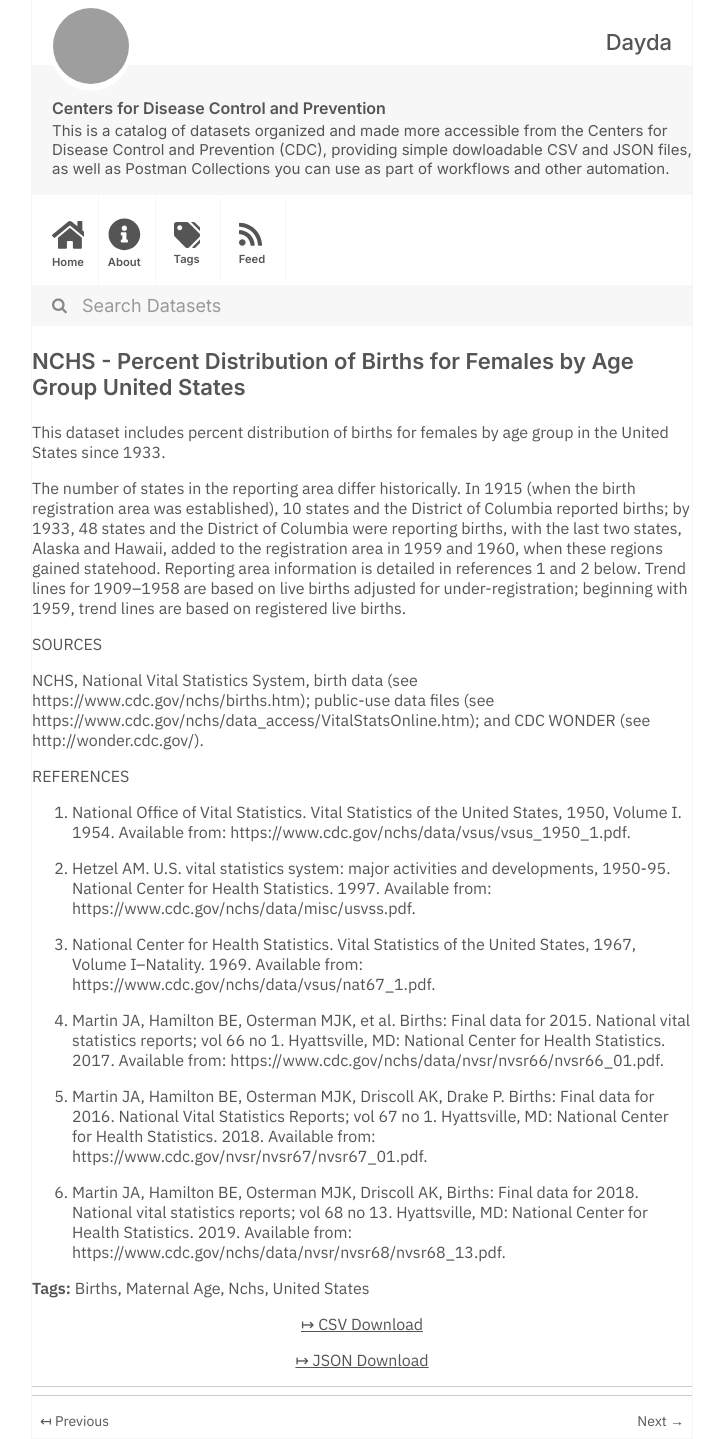
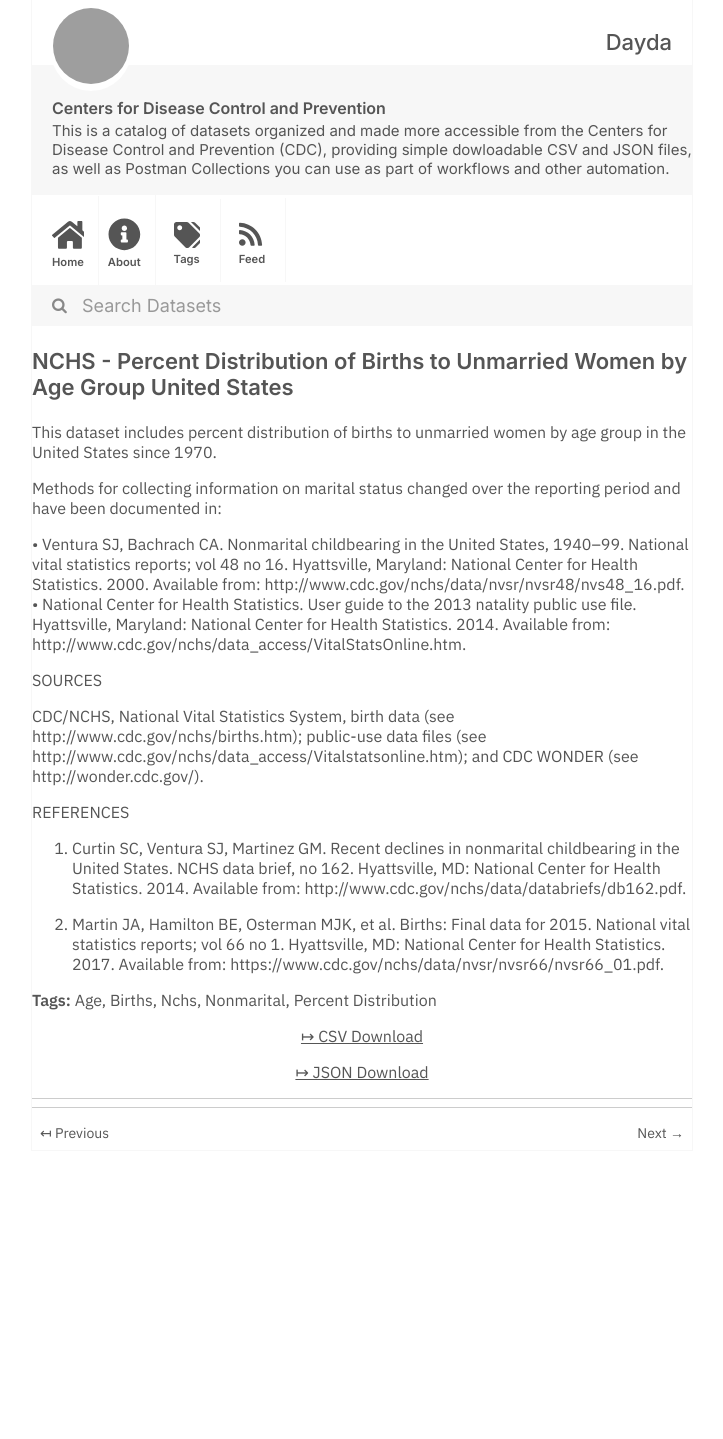
Before and after one commit to dayda-entities/centers-for-disease-control-and-prevention, a Jekyll site: the page built from _posts/2020-11-12-nchs-percent-distribution-of-b.md, in a window 1280 px wide. Shown: the whole page, without its empty margins (278-1001 px from the left). Built offline with Jekyll 4.4.1, drawn with Linux system fonts in a browser that asks for light colours; after the commit the page ends 1151 px from its top, so only the background shows below that; grey boxes are pictures that could not be loaded.

Commit message:
Publish Data

```diff
--- a/_posts/2020-11-12-nchs-percent-distribution-of-b.md
+++ b/_posts/2020-11-12-nchs-percent-distribution-of-b.md
@@ -1,38 +1,36 @@
 ---
-title: NCHS - Percent Distribution of Births for Females by Age Group United States
-created: '2020-11-12T12:14:58.216107'
-modified: '2021-04-21T19:27:53.852172'
+title: >-
+  NCHS - Percent Distribution of Births to Unmarried Women by Age Group United
+  States
+created: '2020-11-12T12:14:52.448830'
+modified: '2021-04-21T19:27:09.956126'
 state: active
 type: dataset
 tags:
+  - Age
   - Births
-  - Maternal Age
   - Nchs
-  - United States
+  - Nonmarital
+  - Percent Distribution
 groups: []
-csv_url: 'https://data.cdc.gov/api/views/isx2-c2ii/rows.csv?accessType=DOWNLOAD'
-json_url: 'https://data.cdc.gov/api/views/isx2-c2ii/rows.json?accessType=DOWNLOAD'
+csv_url: 'https://data.cdc.gov/api/views/hzd8-r9mj/rows.csv?accessType=DOWNLOAD'
+json_url: 'https://data.cdc.gov/api/views/hzd8-r9mj/rows.json?accessType=DOWNLOAD'
 layout: post
 
 ---
-This dataset includes percent distribution of births for females by age group in the United States since 1933.
+This dataset includes percent distribution of births to unmarried women by age group in the United States since 1970.
 
-The number of states in the reporting area differ historically. In 1915 (when the birth registration area was established), 10 states and the District of Columbia reported births; by 1933, 48 states and the District of Columbia were reporting births, with the last two states, Alaska and Hawaii, added to the registration area in 1959 and 1960, when these regions gained statehood. Reporting area information is detailed in references 1 and 2 below. Trend lines for 1909–1958 are based on live births adjusted for under-registration; beginning with 1959, trend lines are based on registered live births.
+Methods for collecting information on marital status changed over the reporting period and have been documented in:
+
+• Ventura SJ, Bachrach CA. Nonmarital childbearing in the United States, 1940–99. National vital statistics reports; vol 48 no 16. Hyattsville, Maryland: National Center for Health Statistics. 2000. Available from: http://www.cdc.gov/nchs/data/nvsr/nvsr48/nvs48_16.pdf.
+• National Center for Health Statistics. User guide to the 2013 natality public use file. Hyattsville, Maryland: National Center for Health Statistics. 2014. Available from: http://www.cdc.gov/nchs/data_access/VitalStatsOnline.htm.
 
 SOURCES
 
-NCHS, National Vital Statistics System, birth data (see https://www.cdc.gov/nchs/births.htm); public-use data files (see https://www.cdc.gov/nchs/data_access/VitalStatsOnline.htm); and CDC WONDER (see http://wonder.cdc.gov/).
+CDC/NCHS, National Vital Statistics System, birth data (see http://www.cdc.gov/nchs/births.htm); public-use data files (see http://www.cdc.gov/nchs/data_access/Vitalstatsonline.htm); and CDC WONDER (see http://wonder.cdc.gov/).
 
 REFERENCES
 
-1. National Office of Vital Statistics. Vital Statistics of the United States, 1950, Volume I. 1954. Available from: https://www.cdc.gov/nchs/data/vsus/vsus_1950_1.pdf.
+1. Curtin SC, Ventura SJ, Martinez GM. Recent declines in nonmarital childbearing in the United States. NCHS data brief, no 162. Hyattsville, MD: National Center for Health Statistics. 2014. Available from: http://www.cdc.gov/nchs/data/databriefs/db162.pdf.
 
-2. Hetzel AM. U.S. vital statistics system: major activities and developments, 1950-95. National Center for Health Statistics. 1997. Available from: https://www.cdc.gov/nchs/data/misc/usvss.pdf.
-
-3. National Center for Health Statistics. Vital Statistics of the United States, 1967, Volume I–Natality. 1969. Available from: https://www.cdc.gov/nchs/data/vsus/nat67_1.pdf.
-
-4. Martin JA, Hamilton BE, Osterman MJK, et al. Births: Final data for 2015. National vital statistics reports; vol 66 no 1. Hyattsville, MD: National Center for Health Statistics. 2017. Available from: https://www.cdc.gov/nchs/data/nvsr/nvsr66/nvsr66_01.pdf.
-
-5. Martin JA, Hamilton BE, Osterman MJK, Driscoll AK, Drake P. Births: Final data for 2016. National Vital Statistics Reports; vol 67 no 1. Hyattsville, MD: National Center for Health Statistics. 2018. Available from: https://www.cdc.gov/nvsr/nvsr67/nvsr67_01.pdf.
-
-6. Martin JA, Hamilton BE, Osterman MJK, Driscoll AK, Births: Final data for 2018. National vital statistics reports; vol 68 no 13. Hyattsville, MD: National Center for Health Statistics. 2019. Available from: https://www.cdc.gov/nchs/data/nvsr/nvsr68/nvsr68_13.pdf.
+2. Martin JA, Hamilton BE, Osterman MJK, et al. Births: Final data for 2015. National vital statistics reports; vol 66 no 1. Hyattsville, MD: National Center for Health Statistics. 2017. Available from: https://www.cdc.gov/nchs/data/nvsr/nvsr66/nvsr66_01.pdf.
```
